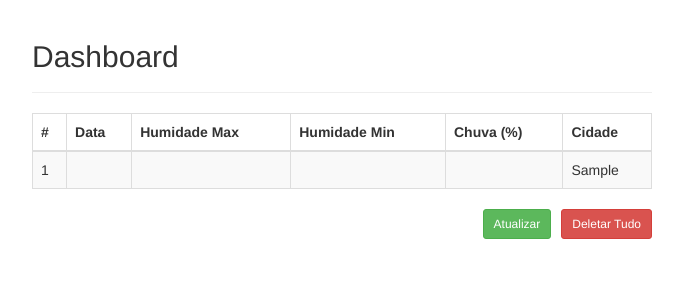
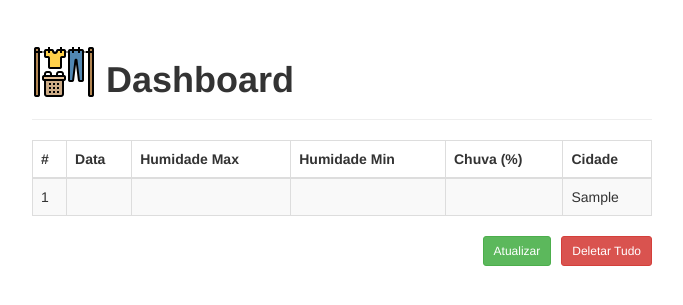
Before and after one commit to LeoEliel/varalRetratil, a PHP site: page / in a window 1280 px wide. Shown: the top 305 px of the page, without its empty margins (298-981 px from the left). Run offline with PHP 8.4, Linux system fonts and the light colour scheme; tables that the repository leaves empty or names only in its code hold one stand-in row (values such as "Sample post"); data that the repository does not hold is empty.

Commit message:
adding img de titulo e pondo titulo em negrito.

```diff
--- a/index.php
+++ b/index.php
@@ -30,15 +30,24 @@
         #btn-deletar {
             margin-left: 5px;
         }
+        #img-title{
+            height: 64px;
+            width: 64px;
+            margin-right: 10px;
+        }
+        #titulo{
+            font-weight: bold;
+        }
     </style>
 </head>
 <body>
     <div class="wrapper">
         <div class="container-fluid">
             <div class="row">
-                <div class="col-md-12">
+                <div class="col-md-12 col-sm-12 col-xs-12">
                     <div class="page-header clearfix">
-                        <h2 class="pull-left title">Dashboard</h2>
+                        <img src="img/lavanderia.png" alt="imagem de título" id="img-title" class="pull-left img-fluid">
+                        <h1 id="titulo" class="pull-left title">Dashboard</h1>
                     </div>
                     <?php
                     // Include config file
```
